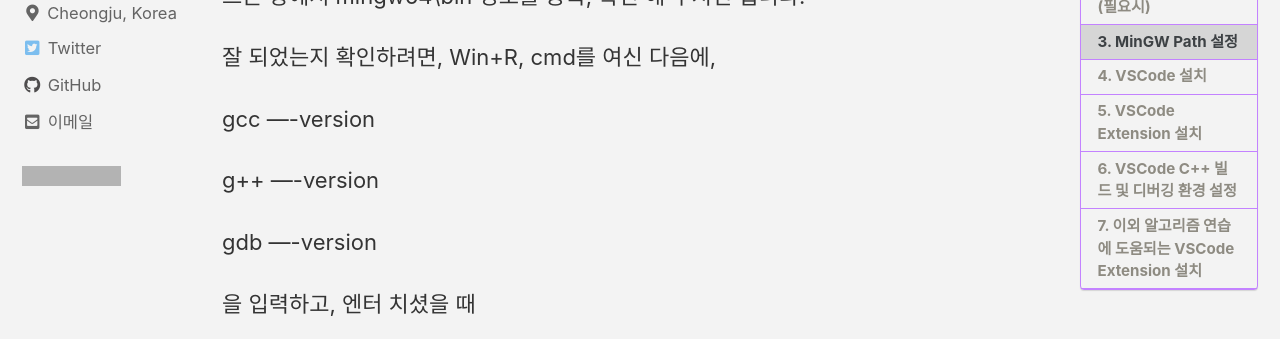
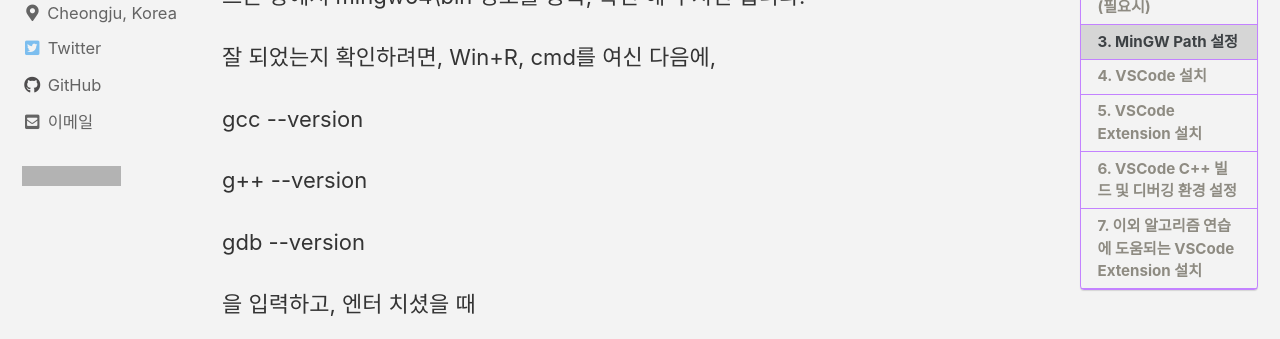
Before and after one commit to Amylo-jh/Amylo-blog, a Jekyll site: the page built from _posts/2022-08-23-Starting_Algorithm_with_VSCode_C++.md, in a window 1280 px wide and 900 px high, scrolled down 9422 px. Shown: the part 154-493 px from the top of the window. Built offline with Jekyll 4.4.1, drawn with Linux system fonts in a browser that asks for light colours; cached includes are drawn as plain includes; comment, search, counter and statistics services are not loaded; grey boxes are pictures that could not be loaded.

Commit message:
fix dash #3

```diff
--- a/_posts/2022-08-23-Starting_Algorithm_with_VSCode_C++.md
+++ b/_posts/2022-08-23-Starting_Algorithm_with_VSCode_C++.md
@@ -123,11 +123,11 @@ ex) C:\mingw64
 
 잘 되었는지 확인하려면, Win+R, cmd를 여신 다음에,
 
-gcc ----version
+gcc \-\-version
 
-g++ ----version
+g++ \-\-version
 
-gdb ----version
+gdb \-\-version
 
 을 입력하고, 엔터 치셨을 때
 
```
